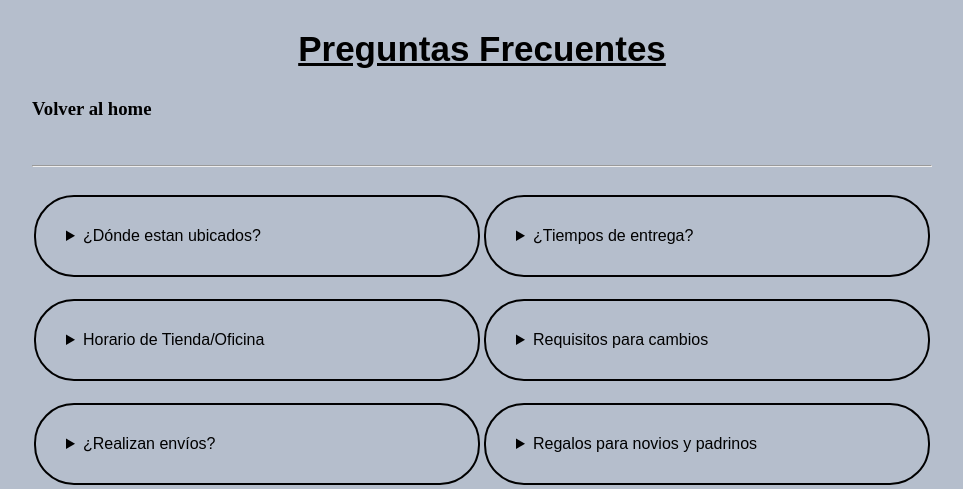
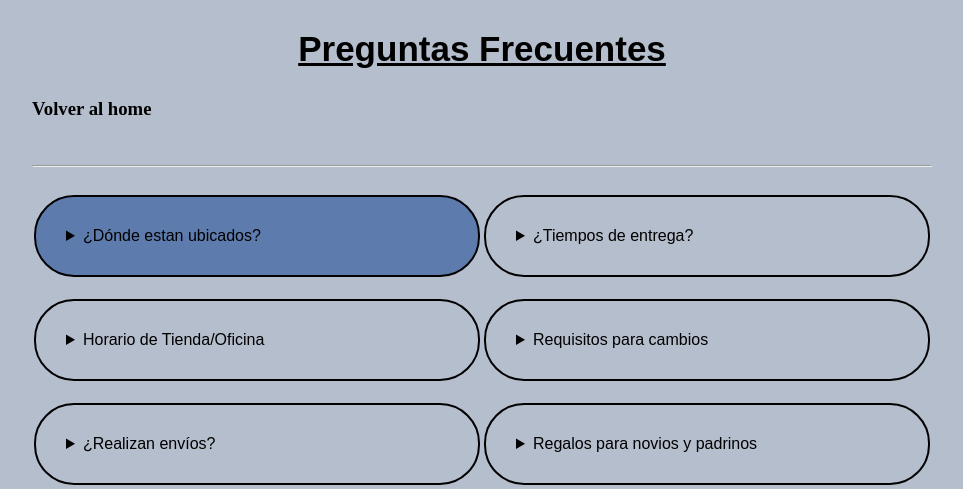
Before and after one commit to caceresjuan/Proyecto-e-commerce, a PHP site: page /Preguntas_frecuentes.html in a window 1280 px wide, with the pointer over the restyled element. Shown: the part 304-793 px from the top of the page, without its empty margins (158-1121 px from the left). Run offline with PHP 8.4, Linux system fonts and the light colour scheme.

Commit message:
algunos agregados

```diff
--- a/estilos.css
+++ b/estilos.css
@@ -110,6 +110,9 @@ details {
   padding: 30px;
   font-family: sans-serif;
 }
+details:hover {
+  background: rgb(93, 124, 173);
+}
 details summary::-webkit-details-marker {
   color: rgb(242, 14, 14);
 }
```
